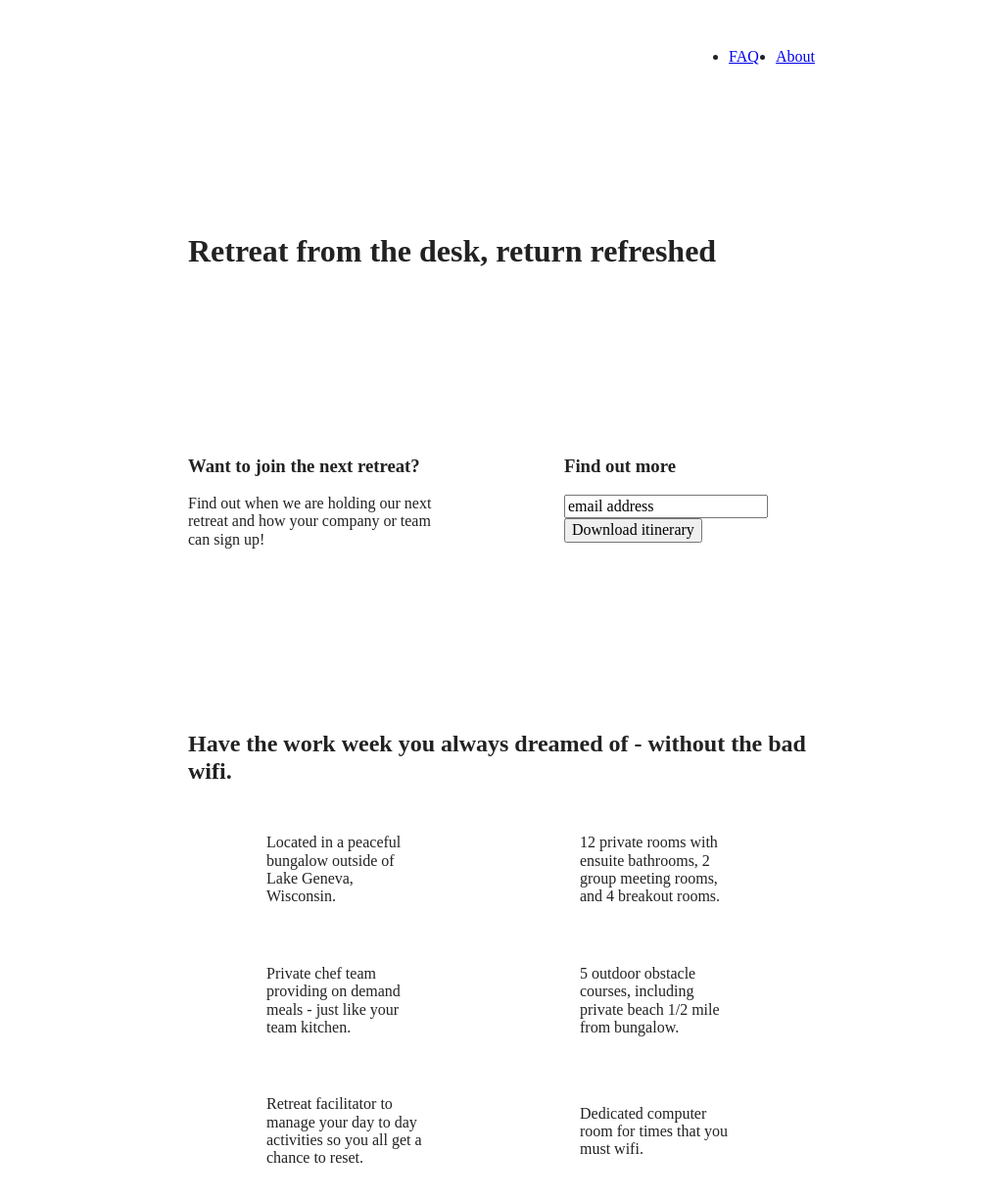
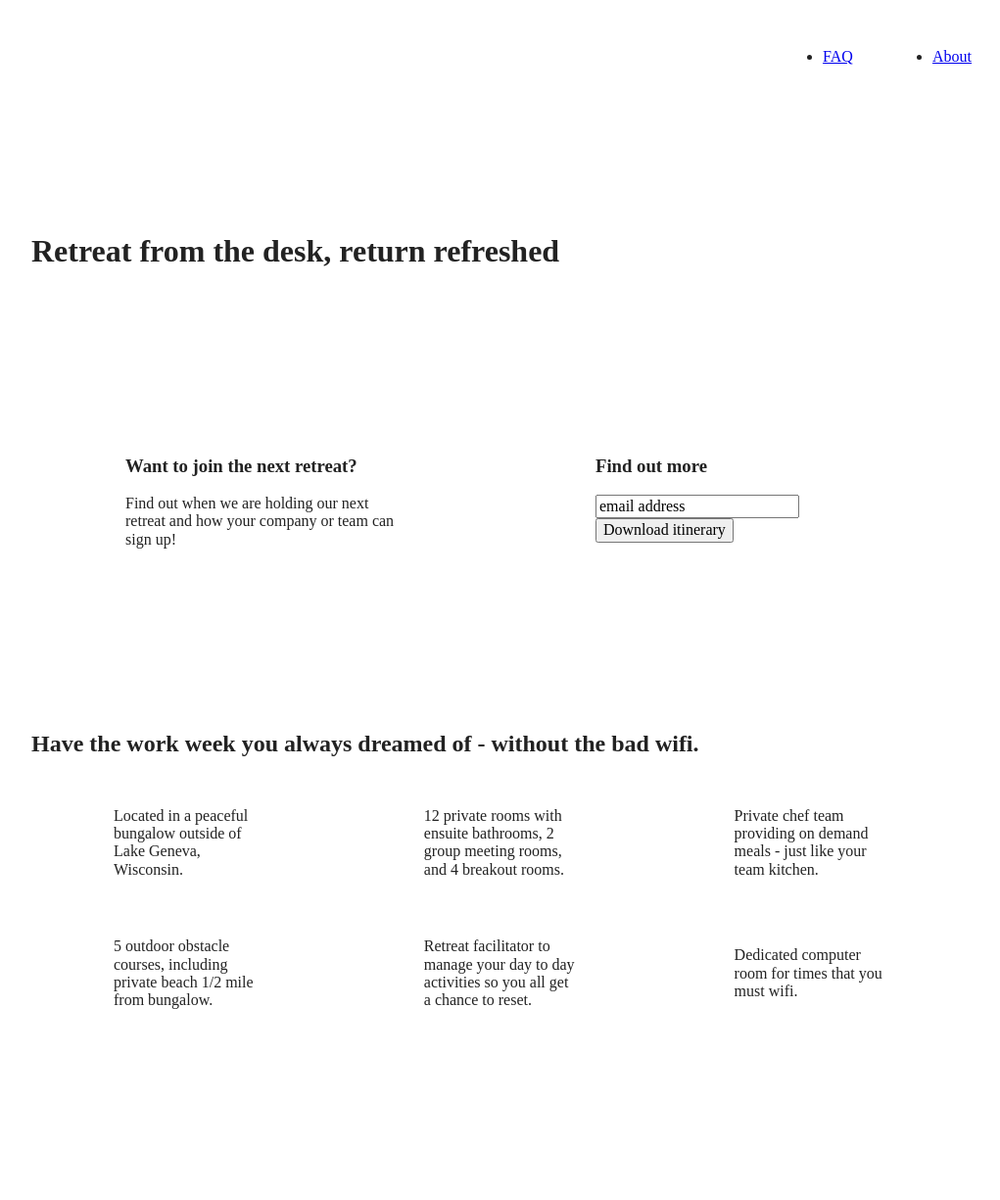
Before and after one commit to kristea/unplugged-retreat, a website built with Parcel: page index.html in a window 1280 px wide. Shown: the top 1225 px of the page at 98% size, without its empty margins (128-1149 px from the left). Built offline with nearby package versions, Linux system fonts and the light colour scheme.

Commit message:
Desktop styles added

```diff
--- a/css/main.css
+++ b/css/main.css
@@ -441,7 +441,7 @@ footer .copyright {
   /* Reviews */
 
   .reviews article div {
-    width: width: 49%;
+    width: 49%;
   }
 
   .reviews article {
@@ -509,14 +509,62 @@ footer .copyright {
 
 }
 
+@media only screen and (min-width: 1200px) {
+
+  /*----------------- Desktop styles here ------------------- */
+
+  .content-wrapper {
+    max-width: 960px;
+  }
+
+  /* Hero area */
+
+  .hero-area h1 {
+    width: 60%;
+  }
+
+  /* Aside */
+
+  aside .content-wrapper {
+    justify-content: space-around;
+  }
+
+  aside .content-wrapper .form-description,
+  aside .content-wrapper .form {
+    width: 30%;
+    margin: 0;
+  }
+
+  /* Features */
+
+  .features h2 {
+    width: 90%;
+  }
+
+  .features article {
+    flex-basis: 33%;
+  }
+
+  /* Reviews */
+
+  .reviews article div {
+    width: 42%;
+  }
+
+  /*------------- About page -------------*/
+
+  .mission h2,
+  .contact-section .content-wrapper h2 {
+    width: 95%;
+  }
+
+  /*---------- FAQ page ------------------*/
+  .faq h2 {
+    width: 100%;
+  }
 
 
-@media only screen and (min-width: 1200px) {
-  /* Desktop styles here */
-}
-
-
-/* ==========================================================================
+  /* ========================================================================
    Print styles.
    Inlined to avoid the additional HTTP request:
    https://www.phpied.com/delay-loading-your-print-css/
```
